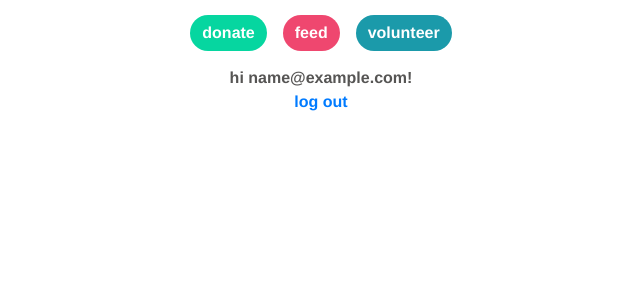
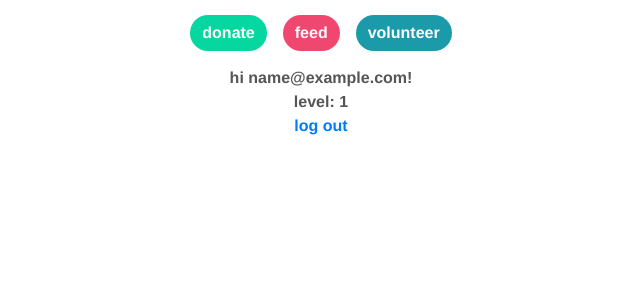
Before and after one commit to awolffromspace/hoos-giving-back, a Django app: page / in a window 1280 px wide. Shown: the part 71-371 px from the top of the page, without its empty margins (319-959 px from the left). Run offline with Django 3.2, Linux system fonts and the light colour scheme; the visitor is signed in with stand-in values (Sample User, id 1); data that the repository does not hold is empty; some libraries are stand-ins or nearby versions.

Commit message:
Try modifying home page

```diff
--- a/google_login/templates/google_login/index.html
+++ b/google_login/templates/google_login/index.html
@@ -3,18 +3,22 @@
 
 {% block content %}
 
-<body>
-  {% if user.is_authenticated %}
+{% if user.is_authenticated %}
   <center style = "font-family: Helvetica; font-style: normal; font-weight: bold; color: #565554">hi {{ user.email }}!<br>
+    {% if level %}
+      {% with level|first as user_level %}
+        level: {{ user_level.value }}<br>
+      {% endwith %}
+    {% else %}
+      level: 1<br>
+    {% endif %}
     <a href="https://project-1-34.herokuapp.com/logout" style="font-family: Helvetica; font-style: normal; font-weight: bold;">log out</a>
   </center>
-  {% else %}
+{% else %}
   <div style="padding:25%;">
-  <center style = "font-family: Helvetica; font-style: normal; font-weight: bold; color: #565554">log in to explore how to help your cville community 😊</center>
-  <a href="{% provider_login_url 'google' %}" action = reauthenticate, style = "font-family: Helvetica; font-style: normal; font-weight: bold;"><center>click here</center></a>
+    <center style = "font-family: Helvetica; font-style: normal; font-weight: bold; color: #565554">log in to explore how to help your cville community 😊</center>
+    <a href="{% provider_login_url 'google' %}" action = reauthenticate, style = "font-family: Helvetica; font-style: normal; font-weight: bold;"><center>click here</center></a>
   </div>
-  {% endif %}
-  </body>
-</html>
+{% endif %}
 
 {% endblock%}
```
